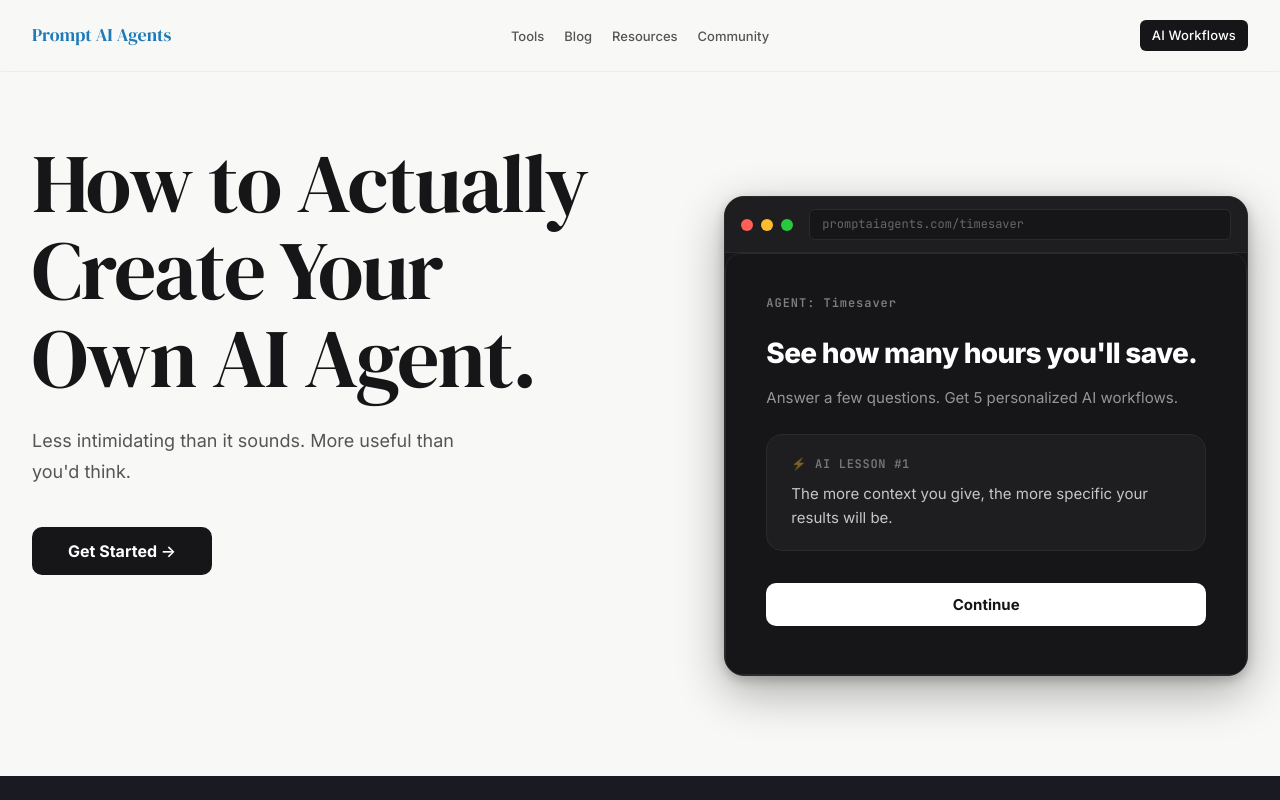
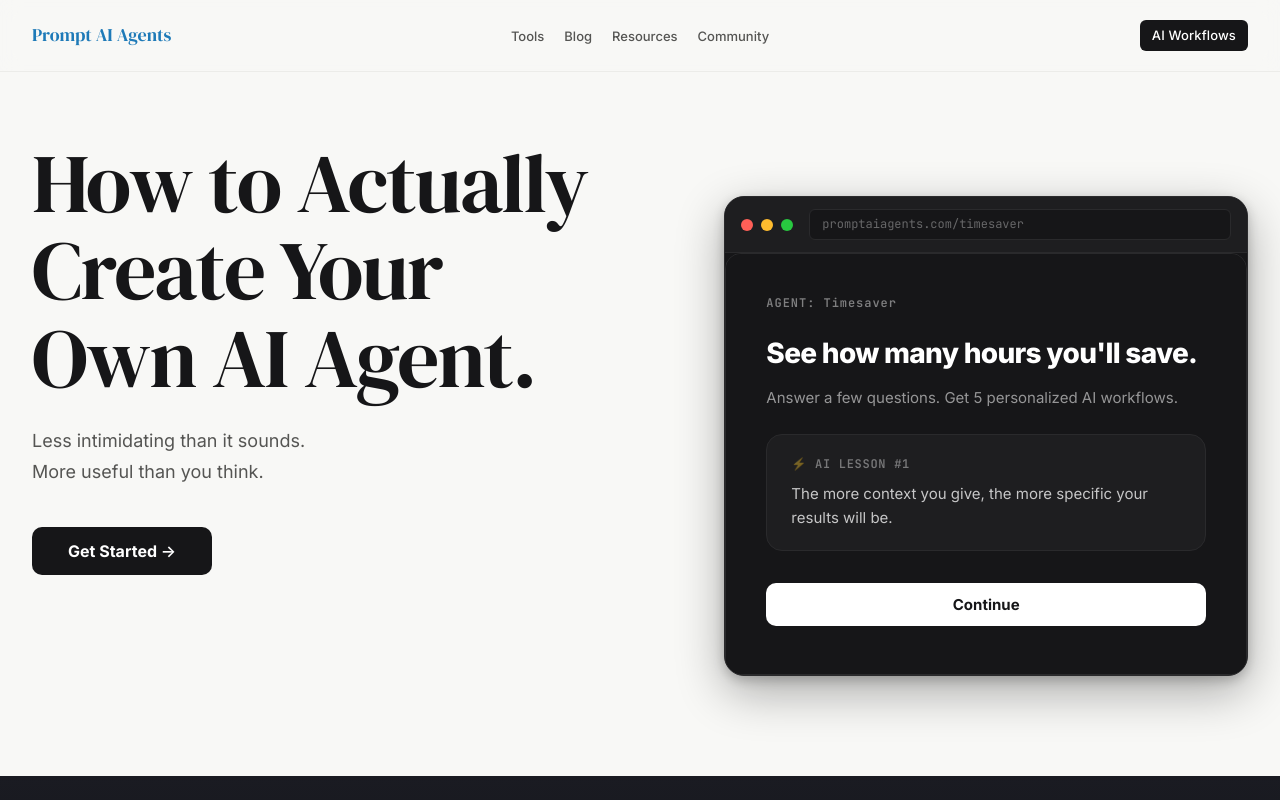
Before and after one commit to coolcalvin457-tech/agent-timesaver-nextjs, a Next.js app: page / in a window 1280 px wide. Shown: the top 800 px of the page. Built offline with nearby package versions, Linux system fonts and the light colour scheme.

Commit message:
Update brand name to Prompt AI Agents in CLAUDE.md

```diff
--- a/app/page.tsx
+++ b/app/page.tsx
@@ -23,7 +23,7 @@ export default function Home() {
                   Own AI Agent.
                 </h1>
                 <p className="hero-subheadline">
-                  Less intimidating than it sounds. More useful than you'd think.
+                  Less intimidating than it sounds.<br />More useful than you think.
                 </p>
                 <HeroButton />
               </div>
```
